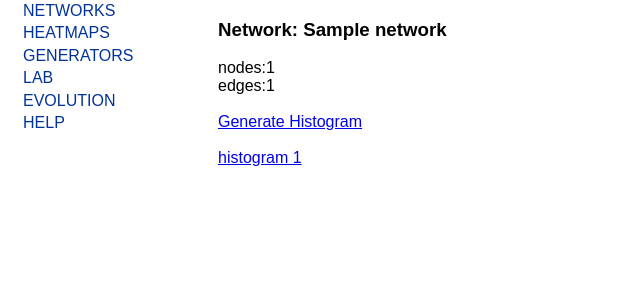
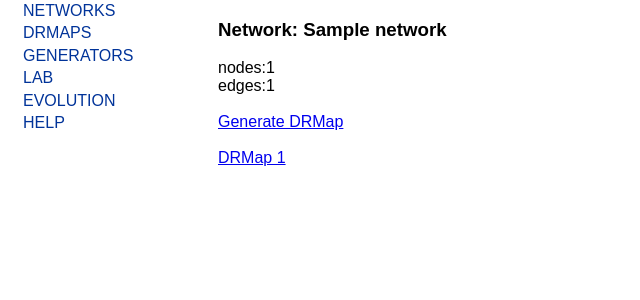
Before and after one commit to telmomenezes/synthetic, a Django app: page /net/1/ in a window 1280 px wide. Shown: the part 98-398 px from the top of the page, without its empty margins (0-640 px from the left). Run offline with Django 3.2, Linux system fonts and the light colour scheme; tables that the repository leaves empty hold one stand-in row (values such as "Sample post").

Commit message:
renaming histogram to drmap on web ui

```diff
--- a/synweb/synapp/admin.py
+++ b/synweb/synapp/admin.py
@@ -1,6 +1,6 @@
 from synapp.models import Network
-from synapp.models import Histogram
+from synapp.models import DRMap
 from django.contrib import admin
 
 admin.site.register(Network)
-admin.site.register(Histogram)
+admin.site.register(DRMap)
--- a/synweb/synapp/models.py
+++ b/synweb/synapp/models.py
@@ -14,7 +14,8 @@ class Network(models.Model):
         return net
 
 
-class Histogram(models.Model):
+class DRMap(models.Model):
     net = models.ForeignKey('Network')
     bins = models.PositiveIntegerField()
     data = models.TextField()
+    image = models.TextField()
--- a/synweb/synapp/views.py
+++ b/synweb/synapp/views.py
@@ -2,7 +2,7 @@ from django.http import HttpResponse, HttpResponseRedirect
 from django.template import Context, RequestContext, loader
 from django.shortcuts import render_to_response
 from synapp.forms import AddNetForm
-from synapp.models import Network, Histogram
+from synapp.models import Network, DRMap
 from synweb.settings import DB_DIR, TMP_DIR
 from syn.io import snap2syn
 from syn.core import compute_evc, get_evc_histogram, destroy_net, histogram2d_bin_number, histogram2d_get_value
@@ -45,16 +45,16 @@ def addnet(request):
 def network(request, net_id):
     variables = Context({
         'net': Network.objects.get(id=net_id),
-        'hist_list': Histogram.objects.filter(net=net_id),
+        'map_list': DRMap.objects.filter(net=net_id),
     })
     return render_to_response('network.html', variables)
 
 
-def genhist(request, net_id):
+def gendrmap(request, net_id):
 
     bins = 25
 
-    hist_data = ''
+    map_data = ''
 
     net = Network.objects.get(id=net_id)
     syn_net = net.getnet()
@@ -67,19 +67,19 @@ def genhist(request, net_id):
         for y in range(bin_number):
             val = histogram2d_get_value(hist, x, y)
             if (x > 0) or (y > 0):
-                hist_data += ','
-            hist_data += '%f' % val
+                map_data += ','
+            map_data += '%f' % val
 
     destroy_net(syn_net)
 
-    hist = Histogram(net=net, bins=bins, data=hist_data)
-    hist.save()
+    map = DRMap(net=net, bins=bins, data=map_data)
+    map.save()
 
     return HttpResponseRedirect('/net/' + net_id)
 
 
-def histogram(request, hist_id):
+def drmap(request, map_id):
     variables = Context({
-        'hist': Histogram.objects.get(id=hist_id),
+        'map': DRMap.objects.get(id=map_id),
     })
-    return render_to_response('histogram.html', variables)
+    return render_to_response('drmap.html', variables)
--- a/synweb/templates/base.html
+++ b/synweb/templates/base.html
@@ -21,7 +21,7 @@ Analysis and Modeling of Complex Networks
 <div id="sidebar">
 <div class="inside">
 <a href="/">NETWORKS</a><br />
-<a href="/">HEATMAPS</a><br />
+<a href="/">DRMAPS</a><br />
 <a href="/">GENERATORS</a><br />
 <a href="/">LAB</a><br />
 <a href="/">EVOLUTION</a><br />
--- a/synweb/templates/network.html
+++ b/synweb/templates/network.html
@@ -7,13 +7,13 @@ nodes:{{ net.nodes }}<br />
 edges:{{ net.edges }}<br />
 
 <br />
-<a href="/genhist/{{ net.id }}">Generate Histogram</a>
+<a href="/gendrmap/{{ net.id }}">Generate DRMap</a>
 
 <br /><br />
 
-{% for hist in hist_list %}
-    <a href="/hist/{{ hist.id }}">
-    histogram {{ hist.id }}
+{% for map in map_list %}
+    <a href="/drmap/{{ map.id }}">
+    DRMap {{ map.id }}
     </a>
     <br />
 {% endfor %}
--- a/synweb/urls.py
+++ b/synweb/urls.py
@@ -8,8 +8,8 @@ urlpatterns = patterns('',
     url(r'^$', 'synapp.views.networks'),
     url(r'^addnet/$', 'synapp.views.addnet'),
     url(r'^net/(?P<net_id>\d+)/$', 'synapp.views.network'),
-    url(r'^genhist/(?P<net_id>\d+)/$', 'synapp.views.genhist'),
-    url(r'^hist/(?P<hist_id>\d+)/$', 'synapp.views.histogram'),
+    url(r'^gendrmap/(?P<net_id>\d+)/$', 'synapp.views.gendrmap'),
+    url(r'^drmap/(?P<map_id>\d+)/$', 'synapp.views.drmap'),
 
     # Examples:
     # url(r'^synweb/', include('synweb.foo.urls')),
```
Also changed, not shown: synweb/templates/drmap.html (renamed from synweb/templates/histogram.html, +5 -5 lines).
